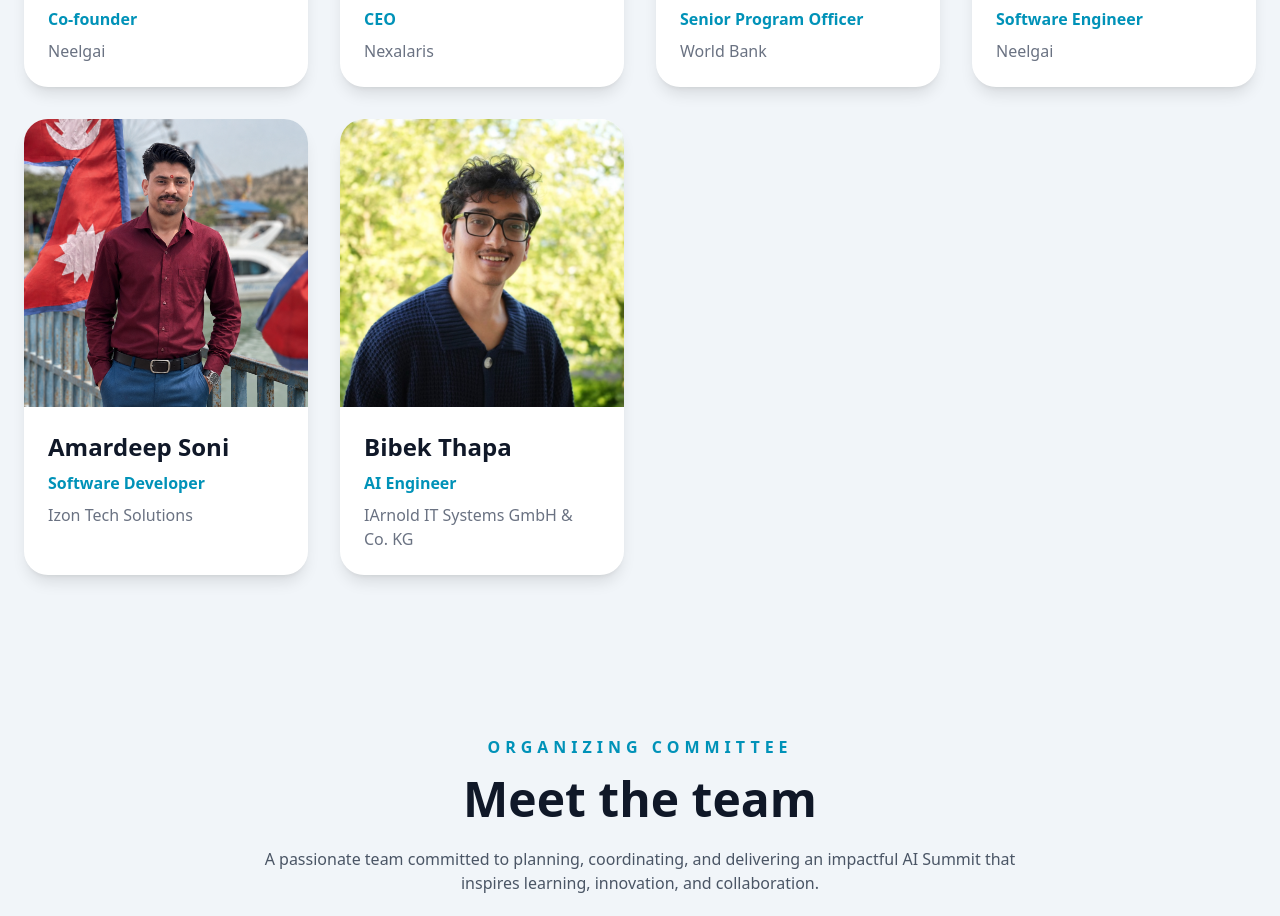
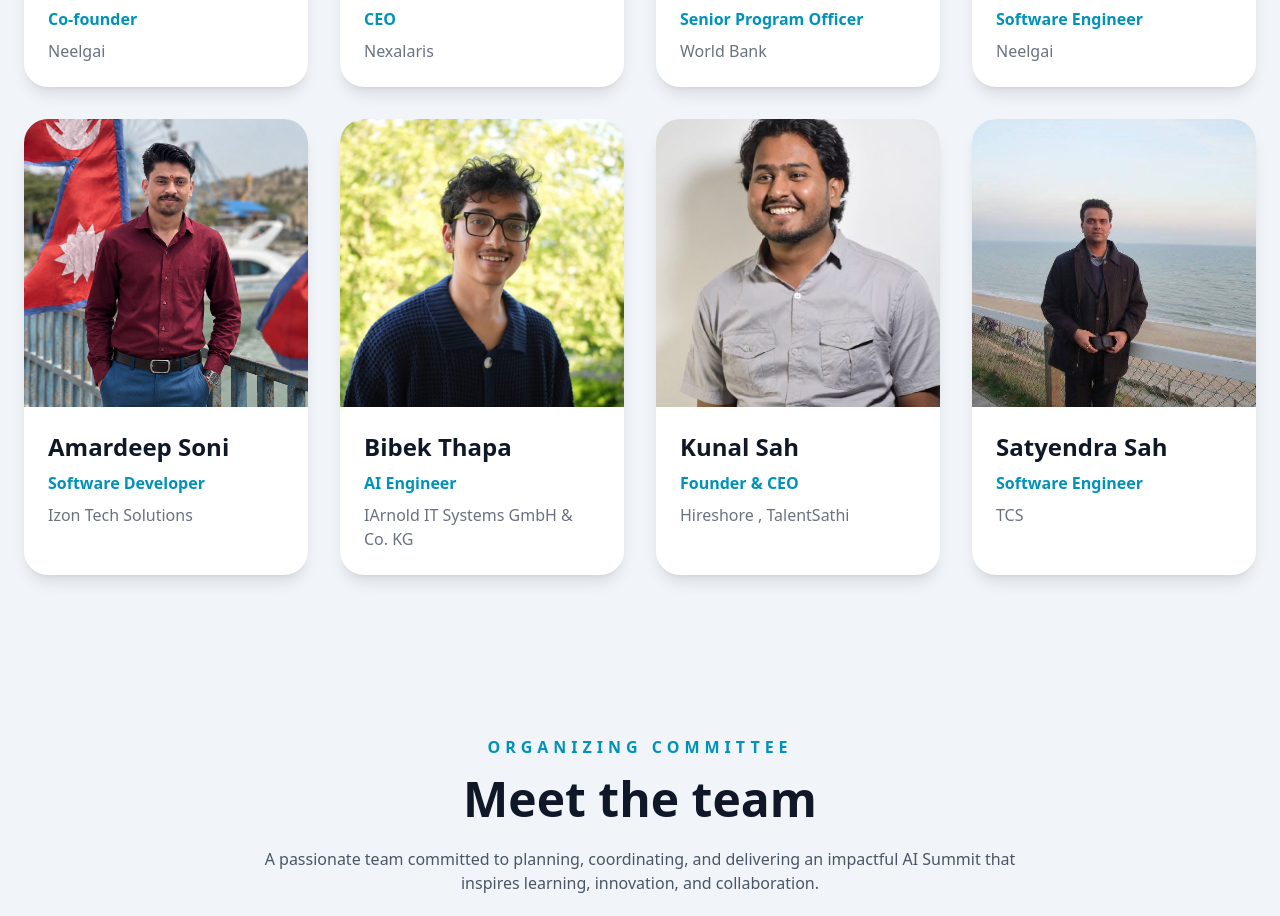
Before and after one commit to pankajshah749/JanakpurTechBootcamp, a React (Vite) app: page /aisummit in a window 1280 px wide. Shown: the part 4302-5218 px from the top of the page. Built offline with nearby package versions, Linux system fonts and the light colour scheme.

Commit message:
speakers updated

```diff
--- a/src/Components/Summit/Speakers.jsx
+++ b/src/Components/Summit/Speakers.jsx
@@ -5,6 +5,8 @@ import mikeyImage from "/images/aisummit/mikey.png";
 import amardeepImage from "/images/aisummit/Amardeep.png";
 import raviImage from "/images/aisummit/ravikumar.png";
 import bibkeThapaImage from "/images/aisummit/bibekthapa.png";
+import kunalSahImage from "/images/aisummit/kunal.jpeg";
+import satyendraImage from "/images/aisummit/satyendra.jpeg"
 
 const speakers = [
   {
@@ -42,6 +44,18 @@ const speakers = [
     role: "AI Engineer",
     organization: "IArnold IT Systems GmbH & Co. KG",
     image: bibkeThapaImage,
+  },
+    {
+    name: "Kunal Sah",
+    role: "Founder & CEO",
+    organization: "Hireshore , TalentSathi",
+    image: kunalSahImage,
+  },
+   {
+    name: "Satyendra Sah",
+    role: "Software Engineer",
+    organization: "TCS",
+    image: satyendraImage,
   },
 ];
 
```
Also changed, not shown: public/images/aisummit/kunal.jpeg (added), public/images/aisummit/satyendra.jpeg (added).
